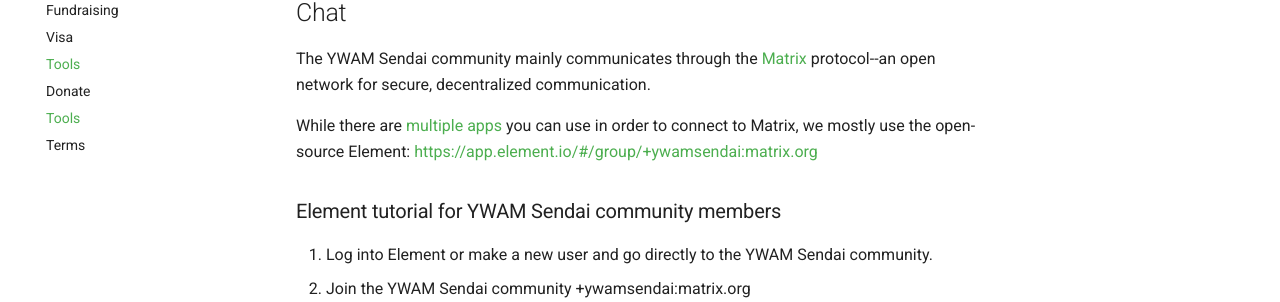
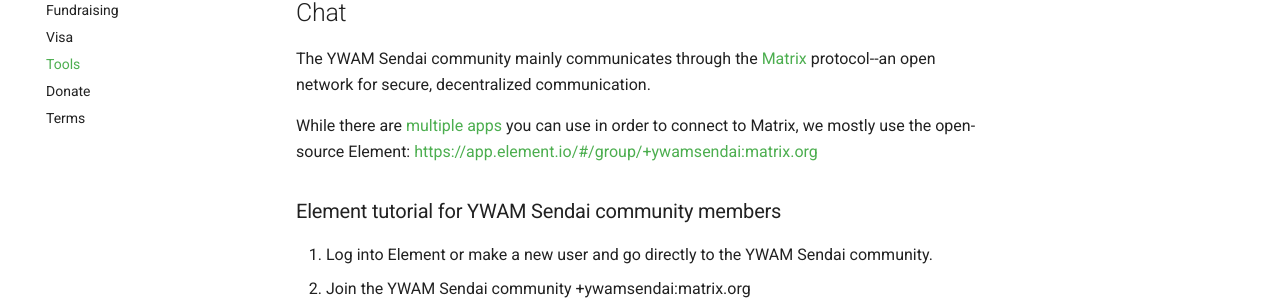
Before and after one commit to ywamsendai/ywamsendai-wiki, an MkDocs documentation site: the page built from docs/ywam/tools.md, in a window 1280 px wide. Shown: the part 391-693 px from the top of the page. Built offline with MkDocs 1.6.1 and Material for MkDocs 9.7.7, drawn with Linux system fonts in a browser that asks for light colours; comment, search, counter and statistics services are not loaded.

Commit message:
upgrade material design

```diff
--- a/mkdocs.yml
+++ b/mkdocs.yml
@@ -24,7 +24,7 @@
   language: en
   features:
     - tabs
-    #- instant
+    - instant
   palette:
     primary: green
     accent: green
@@ -109,7 +109,6 @@
         - Visa: 'ywam/visa.md'
         - Tools: 'ywam/tools.md'
         - Donate: 'ywam/donate.md'
-        - Tools: 'ywam/tools.md'
         - Terms: 'ywam/terms.md'
     - Life in Japan:
         - Culture: 'lifeinjapan/culture.md'
```
Also changed, not shown: docs/index.md (+1 -1 lines), package.json (+39 -38 lines), 1 other file.
